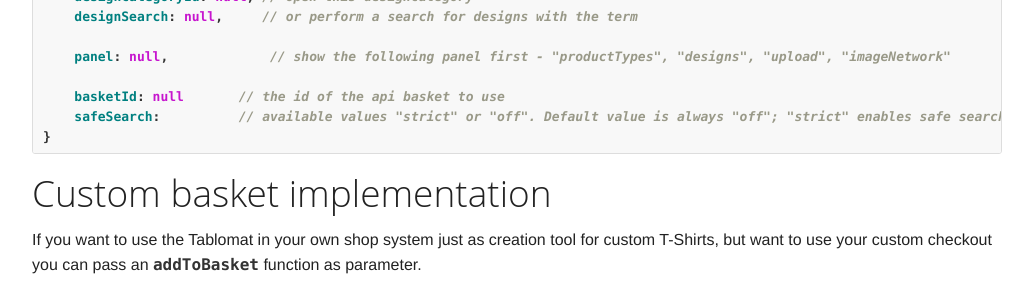
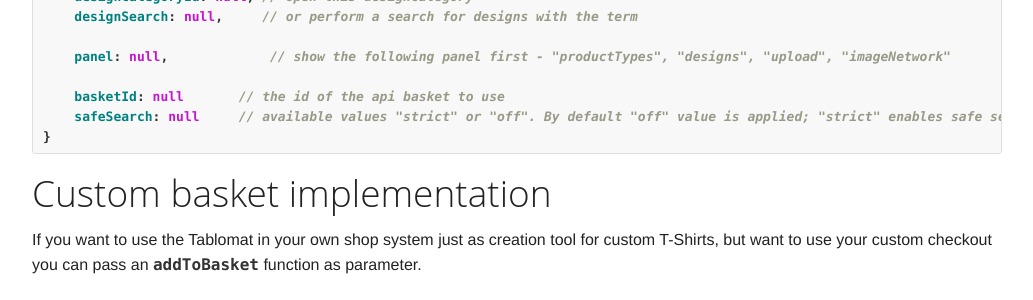
Before and after one commit to spreadshirt/apps, a Jekyll site: the page built from tablomat.md, in a window 1280 px wide and 900 px high, scrolled down 2063 px. Shown: the part 151-451 px from the top of the window, without its empty margins (123-1156 px from the left). Built offline with Jekyll 4.4.1, drawn with Linux system fonts in a browser that asks for light colours; Markdown is read by kramdown in place of the engine named in the settings.

Commit message:
corrected safe search description

````diff
--- a/tablomat.md
+++ b/tablomat.md
@@ -118,7 +118,7 @@ var possibleParameter = {
     panel: null,             // show the following panel first - "productTypes", "designs", "upload", "imageNetwork"
 
     basketId: null       // the id of the api basket to use
-    safeSearch:          // available values "strict" or "off". Default value is always "off"; "strict" enables safe search of designs (excludes offensive content).
+    safeSearch: null     // available values "strict" or "off". By default "off" value is applied; "strict" enables safe search of designs (excludes offensive content).
 }
 ```
 
````
